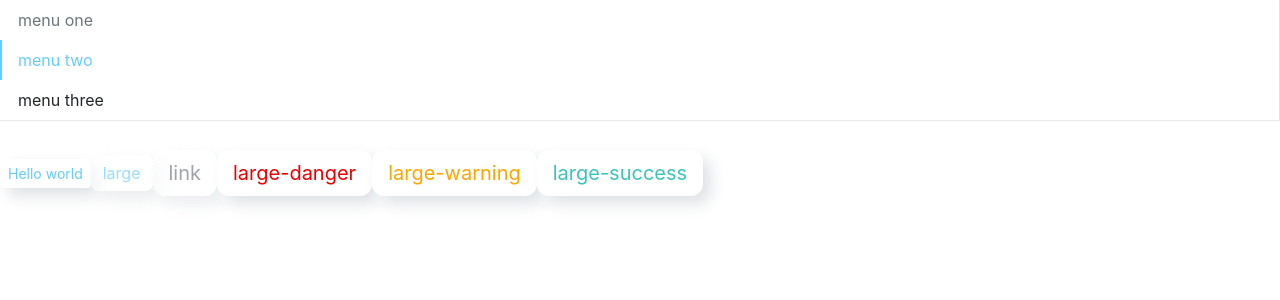
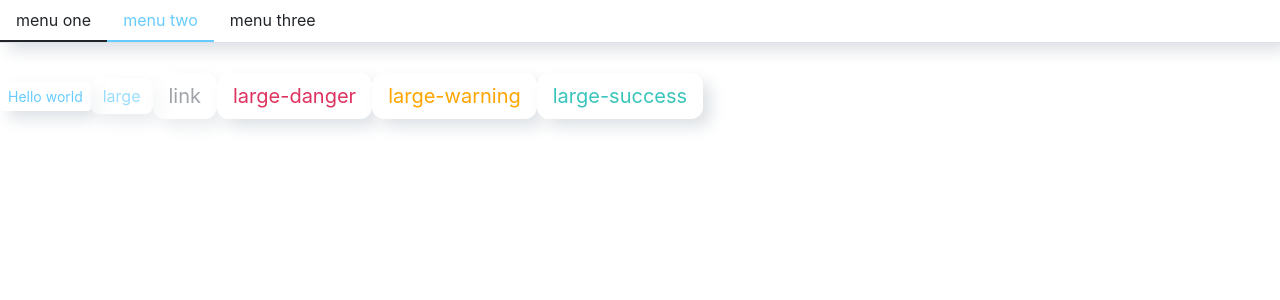
Before and after one commit to dizzy-Lee/sanft, a React (Create React App) app: page / in a window 1280 px wide. Shown: the top 300 px of the page. Built offline with nearby package versions, Linux system fonts and the light colour scheme.

Commit message:
修改menu组件样式

```diff
--- a/src/App.tsx
+++ b/src/App.tsx
@@ -13,8 +13,8 @@ function App() {
 
   return (
     <div className="App">
-      <SanMenu defaultIndex={1} mode="vertical" onSelect={(index) => {console.log(index)}}>
-        <SanMenuItem disabled>menu one</SanMenuItem>
+      <SanMenu defaultIndex={1} onSelect={(index) => {console.log(index)}}>
+        <SanMenuItem>menu one</SanMenuItem>
         <SanMenuItem>menu two</SanMenuItem>
         <SanMenuItem>menu three</SanMenuItem>
       </SanMenu>
--- a/src/styles/_basicstyle.scss
+++ b/src/styles/_basicstyle.scss
@@ -14,7 +14,7 @@ $blue:    #66ccff !default;
 $indigo:  #6610f2 !default;
 $purple:  #6f42c1 !default;
 $pink:    #FAAFBE !default;
-$red:     #EE0000 !default;
+$red:     #de335e !default;
 $orange:  #FFA500 !default;
 $yellow:  #FFE212 !default;
 $green:   #99FFFF !default;
@@ -224,7 +224,8 @@ $message-box-shadow: .5rem .5rem 1rem $gray-400, .5rem .5rem 1rem $gray-400 !def
 // menu
 $menu-border-width:            $border-width !default;
 $menu-border-color:            $border-color !default;
-$menu-box-shadow:              inset 0 1px 0 rgba($white, .15), 0 1px 1px rgba($black, .075) !default;
+// $menu-box-shadow:              inset 0 1px 0 rgba($white, .15), 0 1px 1px rgba($black, .075) !default;
+$menu-box-shadow:              .5rem .5rem 1rem $gray-300, .5rem .5rem 1rem $white !default;
 $menu-transition:              color .15s ease-in-out, border-color .15s ease-in-out !default;
 
 // menu-item
```
